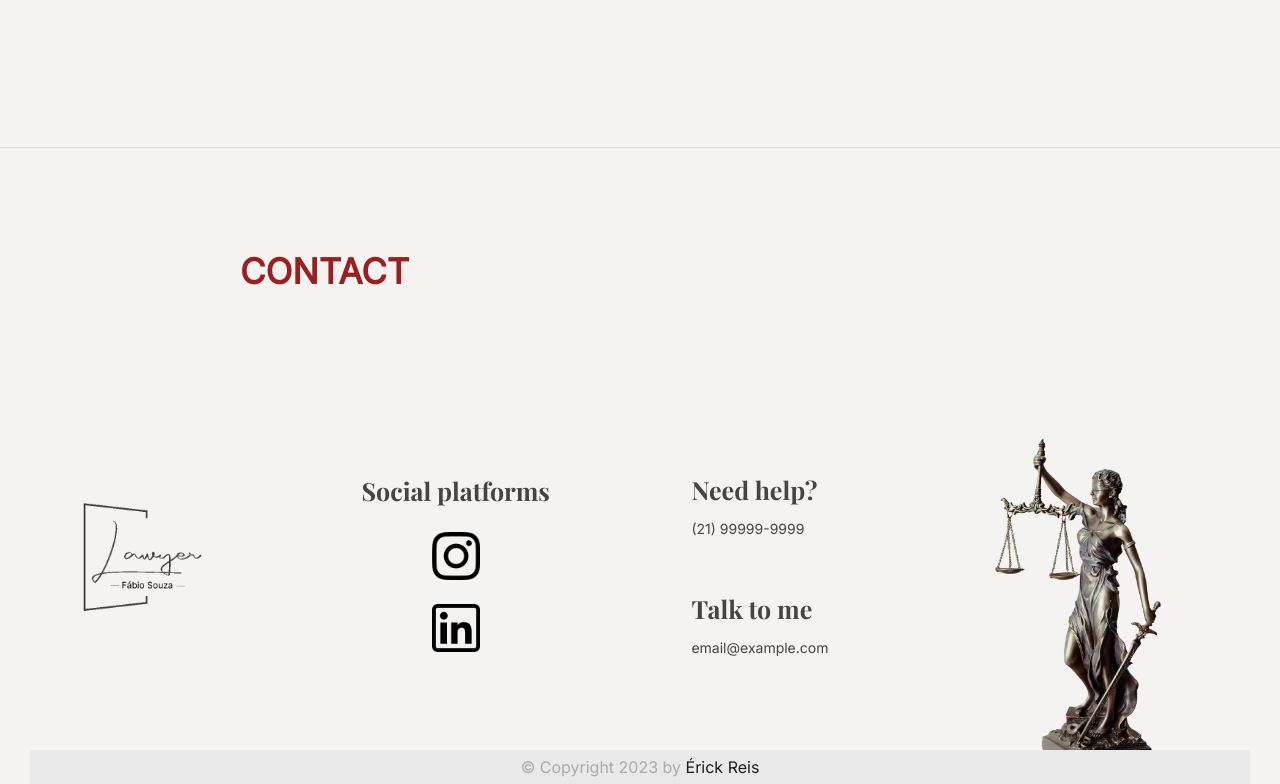
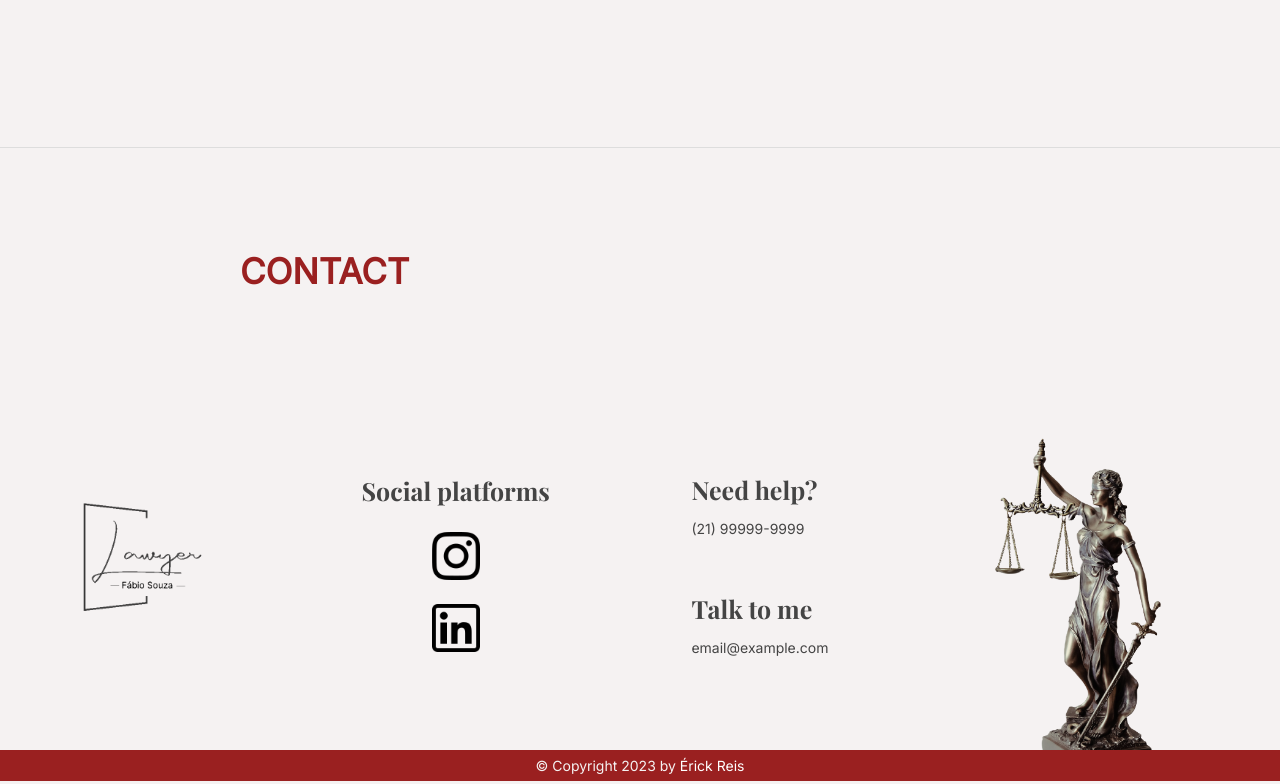
Before and after one commit to erickreisti/fabioportifolio, a plain HTML site: page index.html in a window 1280 px wide. Shown: the part 3614-4398 px from the top of the page. Drawn offline with nearby package versions, Linux system fonts and the light colour scheme.

Commit message:
concepts

```diff
--- a/index.html
+++ b/index.html
@@ -8,7 +8,7 @@
     <title>Portfolio Fabio</title>
   </head>
   <body>
-    <header class="header">
+    <header class="header" id="section--1">
       <nav class="nav">
         <img
           src="./img/brand.png"
@@ -69,7 +69,7 @@
       </div>
     </section>
 
-    <section class="section">
+    <section class="section" id="section--2">
       <div class="section__title">
         <h2 class="section__description">Practice Areas</h2>
         <h4 class="section__header">
@@ -143,7 +143,7 @@
       </div>
     </section>
 
-    <section class="section">
+    <section class="section" id="section--3">
       <div class="section__title">
         <h2 class="section__description">About me</h2>
         <h4 class="section__header">
@@ -188,7 +188,7 @@
       </div>
     </section>
 
-    <section class="footer">
+    <section class="footer" id="section--4">
       <div class="section__title">
         <h2 class="section__description">Contact</h2>
       </div>
@@ -219,6 +219,7 @@
         </div>
         <img class="contact__img" src="img/injury.png" alt="injury-picture" />
       </section>
+    </section>
     <p class="footer__copyright">
       &copy; Copyright 2023 by
       <a
@@ -228,7 +229,6 @@
         >Érick Reis</a
       >
     </p>
-    </section>
     <script src="script.js"></script>
   </body>
 </html>
--- a/style.css
+++ b/style.css
@@ -478,15 +478,15 @@ p {
 }
 
 .footer__copyright {
-  font-size: 1.6rem;
-  color: #aaa;
+  font-size: 1.4rem;
+  color: var(--color-background);
   text-align: center;
   padding: 0.5rem 3rem;
-  background-color: var(--color-section);
+  background-color: var(--color-primary);
 }
 
 .footer__link {
-  color: #1d1d1d;
+  color: #ffffff;
 }
 
 /* MOBILE */
```
Lines whose indentation alone changed are shown as unchanged.
